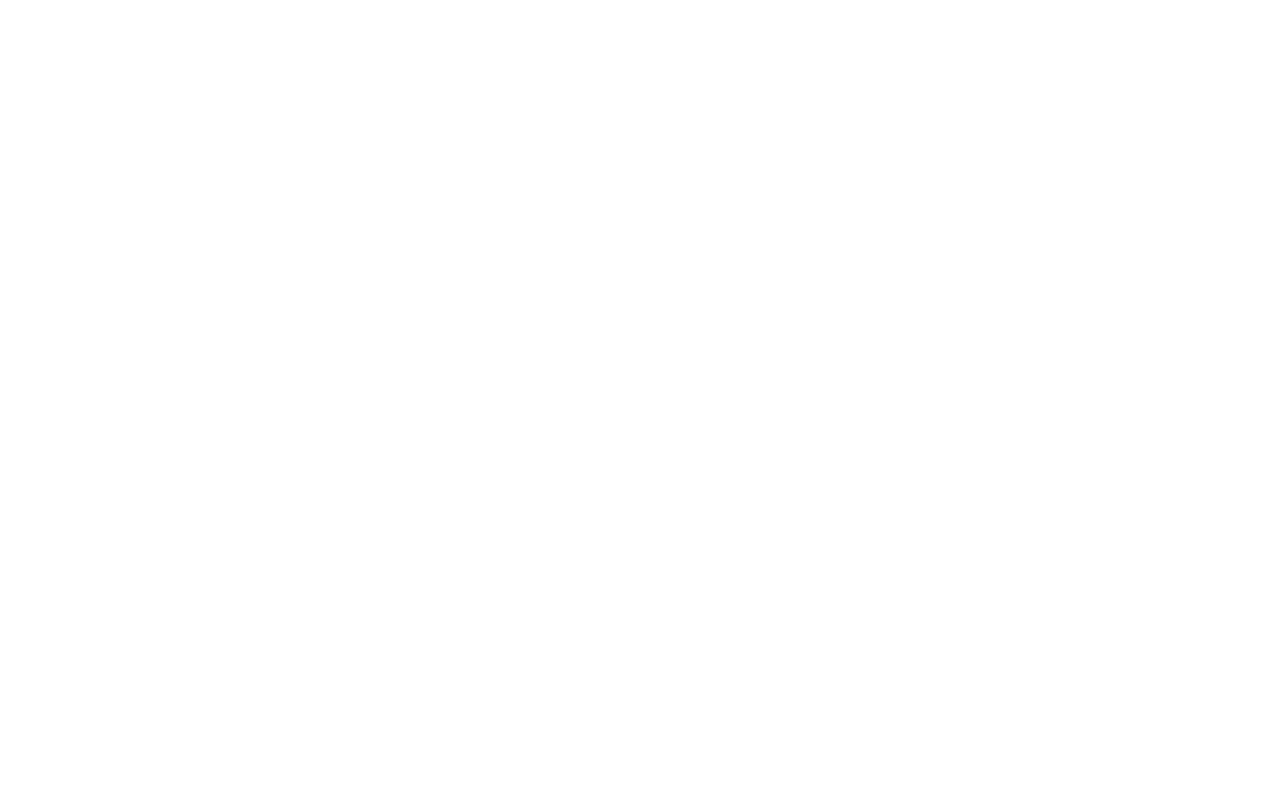
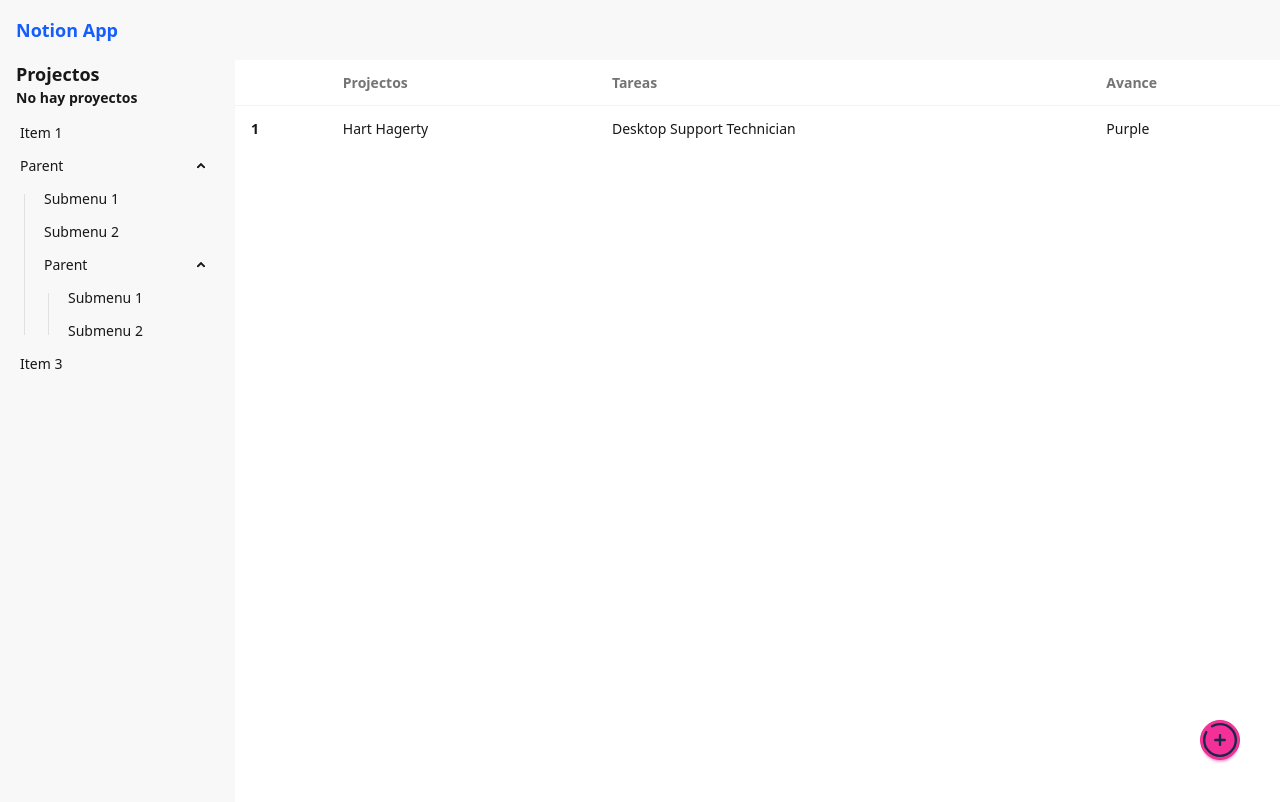
Before and after one commit to Esbosan/projects-app, a Vue app: page /projects in a window 1280 px wide. Before the commit this address had no page. Shown: the top 802 px of the page. Built offline with nearby package versions, Linux system fonts and the light colour scheme; the HTML template or start-up script is replaced by a standard one.

Commit message:
Componentes de daysi ui

```diff
--- a/src/modulorum/commune/components/SupraMenu.vue
+++ b/src/modulorum/commune/components/SupraMenu.vue
@@ -1,9 +1,9 @@
 <template>
 
 <div class="flex item-center justify-between p-4 bg-base-200">
-
+  <h2 class="text-lg font-bold text-blue-600">Notion App</h2>
 </div>
 
-<h2 class="text-lg font-bold  text-blue-600">Notion App</h2>
+
 
 </template>
--- a/src/modulorum/projects/layouts/ProjectsLayout.vue
+++ b/src/modulorum/projects/layouts/ProjectsLayout.vue
@@ -2,7 +2,7 @@
 
 
 <SupraMenu />
-  <main>
+  <main class="flex flex-row">
 <LateralisMenu />
 <RouterView />
 
--- /dev/null
+++ b/src/modulorum/projects/views/ProjectsView.vue
@@ -0,0 +1,40 @@
+<template>
+
+<div class="overflow-x-auto w-full">
+  <table class="table">
+    <!-- head -->
+    <thead>
+      <tr>
+        <th></th>
+        <th>Projectos</th>
+        <th>Tareas</th>
+        <th>Avance</th>
+      </tr>
+    </thead>
+    <tbody>
+
+      <!-- row 2 -->
+      <tr class="hover:bg-base-300">
+        <th>1</th>
+        <td>Hart Hagerty</td>
+        <td>Desktop Support Technician</td>
+        <td>Purple</td>
+      </tr>
+
+    </tbody>
+  </table>
+
+  <button class="btn btn-circle btn-secondary fixed bottom-10 right-10">
+    <svg viewBox="0 0 24 24" fill="none" xmlns="http://www.w3.org/2000/svg">
+      <g id="SVGRepo_bgCarrier" stroke-width="0"></g>
+      <g id="SVGRepo_tracerCarrier" stroke-linecap="round" stroke-linejoin="round"></g>
+      <g id="SVGRepo_iconCarrier">
+        <path d="M15 12L12 12M12 12L9 12M12 12L12 9M12 12L12 15" stroke="#1C274C" stroke-width="1.5" stroke-linecap="round"></path>
+        <path d="M7 3.33782C8.47087 2.48697 10.1786 2 12 2C17.5228 2 22 6.47715 22 12C22 17.5228 17.5228 22 12 22C6.47715 22 2 17.5228 2 12C2 10.1786 2.48697 8.47087 3.33782 7" stroke="#1C274C" stroke-width="1.5" stroke-linecap="round"></path>
+      </g>
+    </svg>
+  </button>
+
+</div>
+
+</template>
--- a/src/router/index.ts
+++ b/src/router/index.ts
@@ -1,15 +1,23 @@
-import ProjectsLayout from '@/modulorum/projects/layouts/ProjectsLayout.vue'
-import { createRouter, createWebHistory } from 'vue-router'
+import ProjectsLayout from '@/modulorum/projects/layouts/ProjectsLayout.vue';
+import { createRouter, createWebHistory } from 'vue-router';
 
 const router = createRouter({
   history: createWebHistory(import.meta.env.BASE_URL),
   routes: [
-{
-  path: '/',
-  name: 'projects',
-  component: ProjectsLayout
-}
+    {
+      path: '/',
+      name: 'home',
+      redirect: {name: 'projects'},
+      component: ProjectsLayout,
+      children: [
+        {
+          path: 'projects',
+          name: 'projects',
+          component: () => import('@/modulorum/projects/views/ProjectsView.vue'),
+        },
+      ],
+    },
   ],
-})
+});
 
-export default router
+export default router;
```
